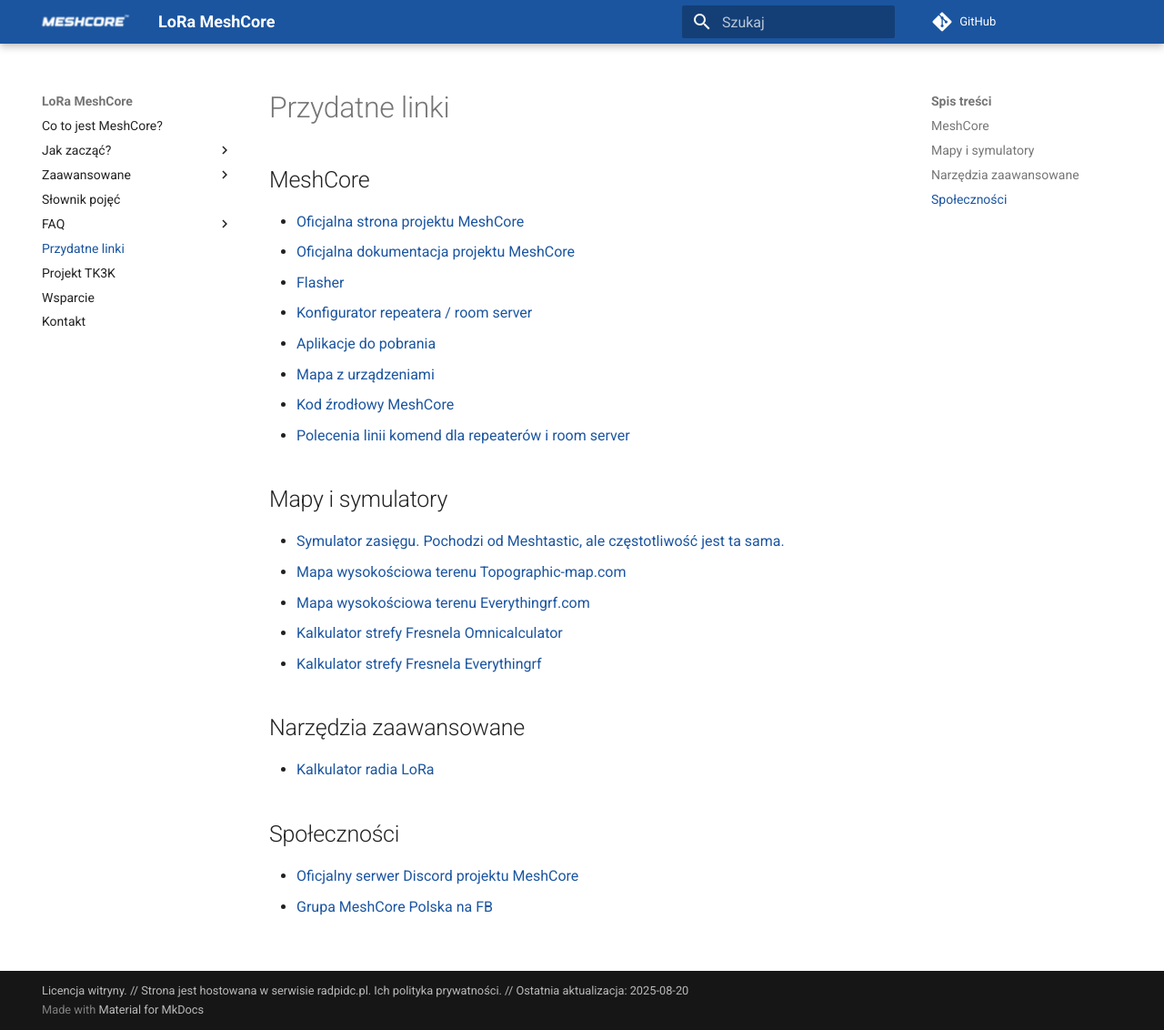
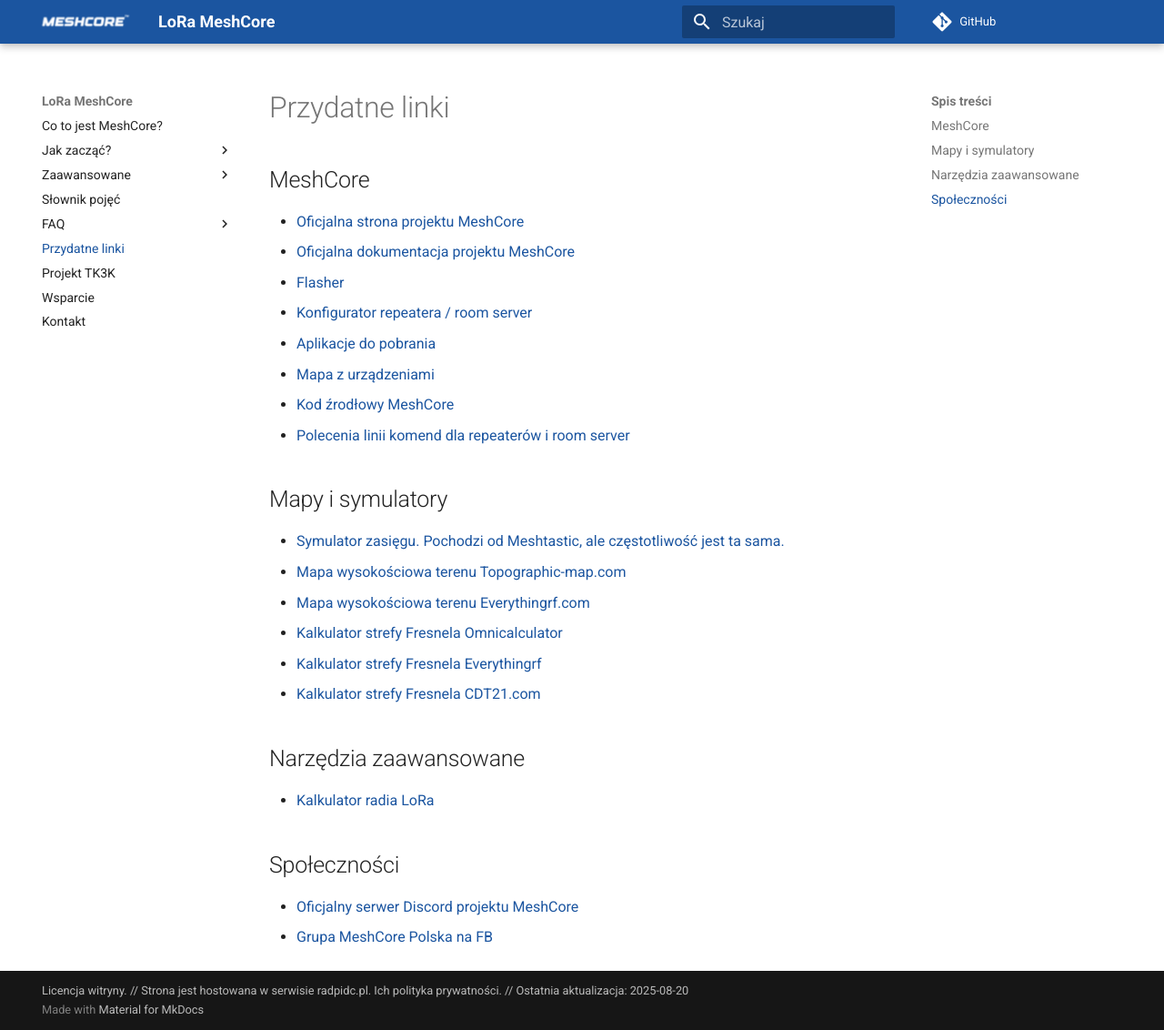
Before and after one commit to deFAT64/meshcore-manual-pl, an MkDocs documentation site: the page built from docs/przydatneLinki.md, in a window 1280 px wide and 1132 px high. Shown: the whole window at 91% size. Built offline with MkDocs 1.6.1 and Material for MkDocs 9.7.7, drawn with Linux system fonts in a browser that asks for light colours; comment, search, counter and statistics services are not loaded.

Commit message:
Update przydatneLinki.md

```diff
--- a/docs/przydatneLinki.md
+++ b/docs/przydatneLinki.md
@@ -18,6 +18,7 @@
 - <a href="https://www.everythingrf.com/rf-calculators/fresnel-zone-calculator" target=_blank>Mapa wysokościowa terenu Everythingrf.com</a>
 - <a href="https://www.omnicalculator.com/physics/fresnel-zone" target=_blank>Kalkulator strefy Fresnela Omnicalculator</a>
 - <a href="https://www.everythingrf.com/rf-calculators/fresnel-zone-calculator" target=_blank>Kalkulator strefy Fresnela Everythingrf</a>
+- <a href="https://www.cdt21.com/technical_tools/fresnel-zone/" target=_blank>Kalkulator strefy Fresnela CDT21.com</a>
 
 ## Narzędzia zaawansowane
 
```
